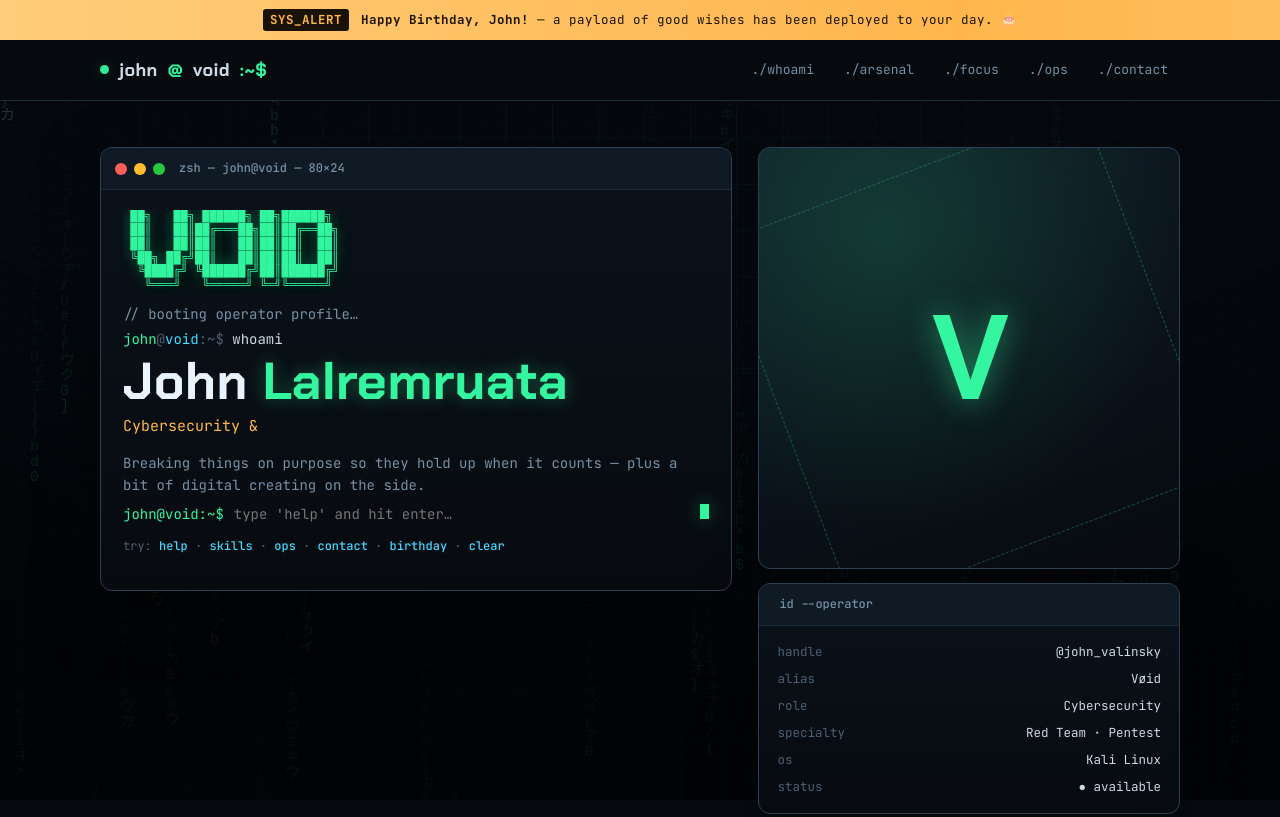
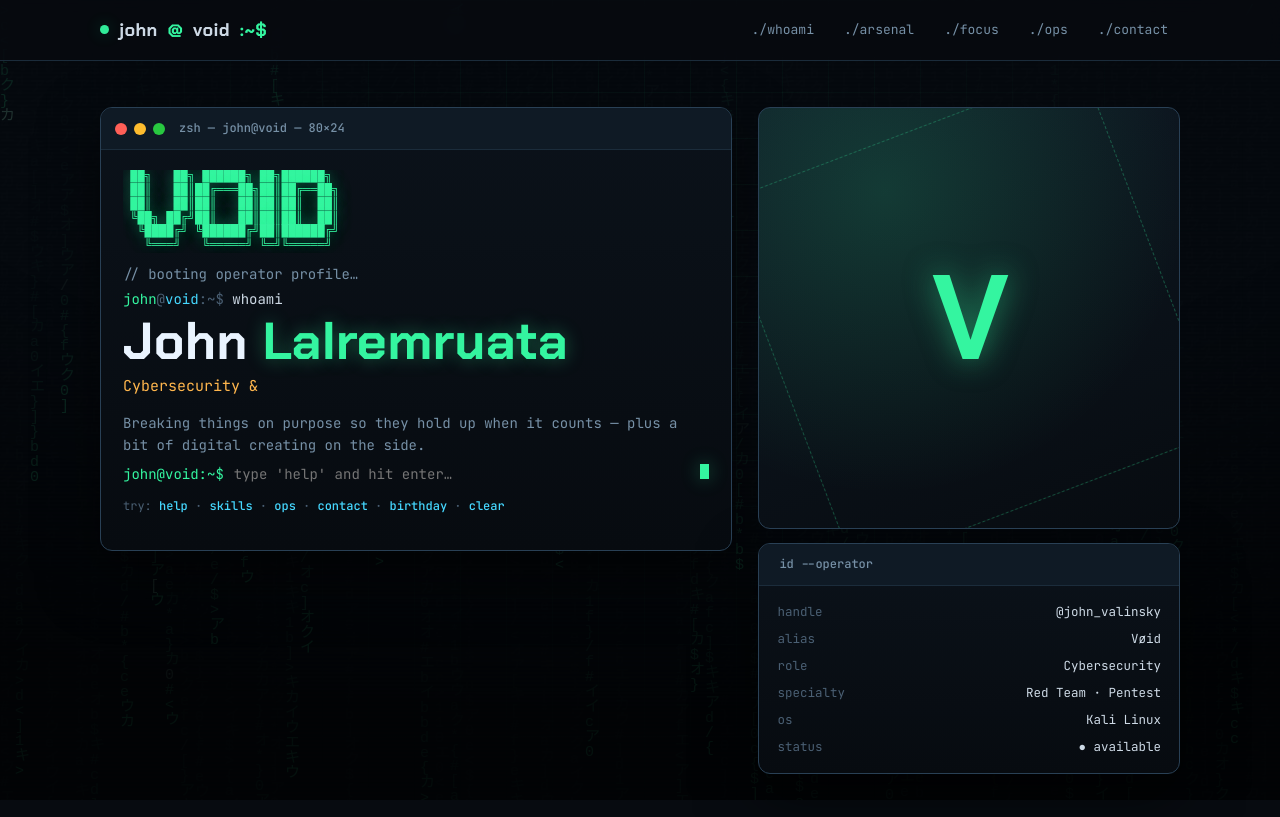
Before and after one commit to FakeaVangchhia/hbh-john, a plain HTML site: page index.html in a window 1280 px wide. Shown: the top 817 px of the page. Drawn offline with Linux system fonts and the light colour scheme.

Commit message:
Remove birthday alert bar from the top of the page
Co-Authored-By: Claude Opus 4.8 <noreply@anthropic.com>
Claude-Session: https://claude.ai/code/session_01FZjyBzU6YtmpRWd36tHM6p

```diff
--- a/index.html
+++ b/index.html
@@ -485,11 +485,6 @@
 <div class="fx-vignette" aria-hidden="true"></div>
 <canvas id="confetti" aria-hidden="true"></canvas>
 
-<div class="alert" id="bday-alert" role="status">
-  <span class="tag">SYS_ALERT</span>
-  <span><b>Happy Birthday, John!</b> — a payload of good wishes has been deployed to your day. 🎂</span>
-</div>
-
 <header class="nav">
   <div class="shell nav-in">
     <div class="brand"><span class="dot" aria-hidden="true"></span>john<span>@</span>void<span>:~$</span></div>
```
